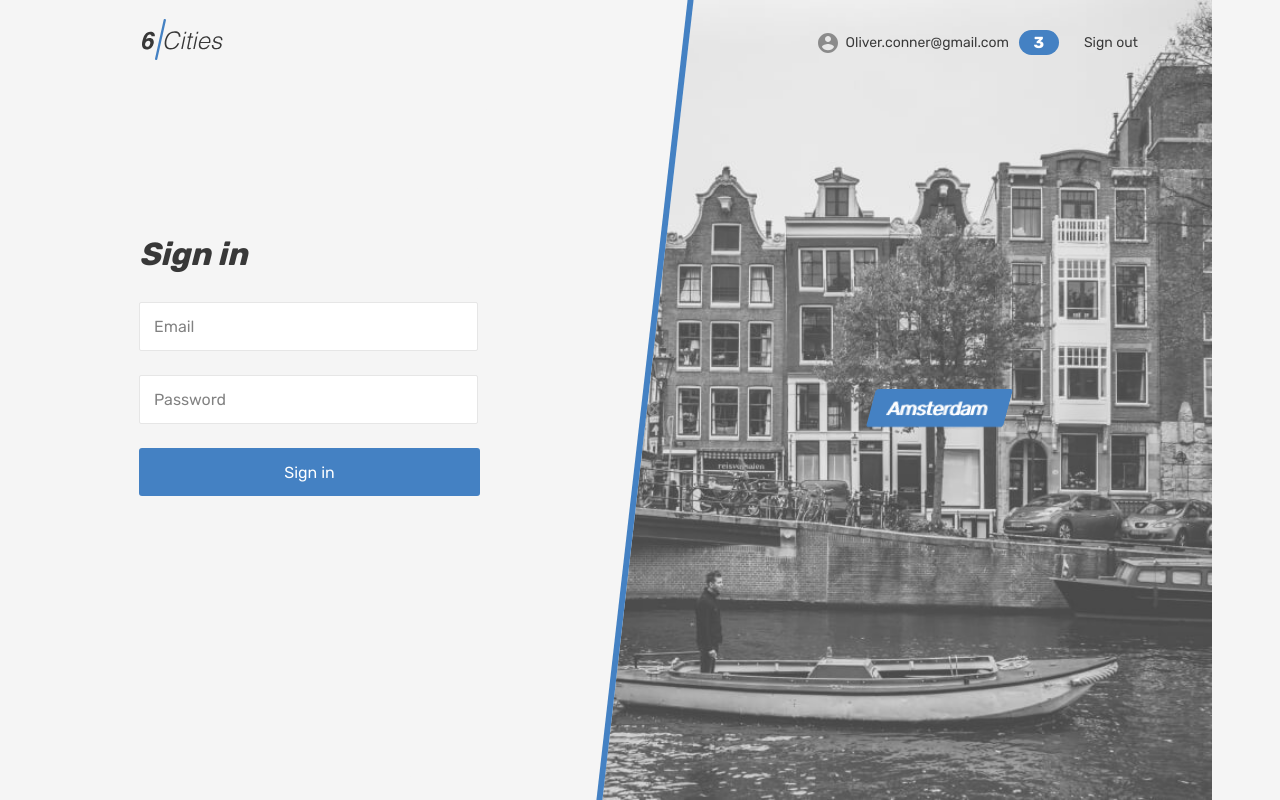
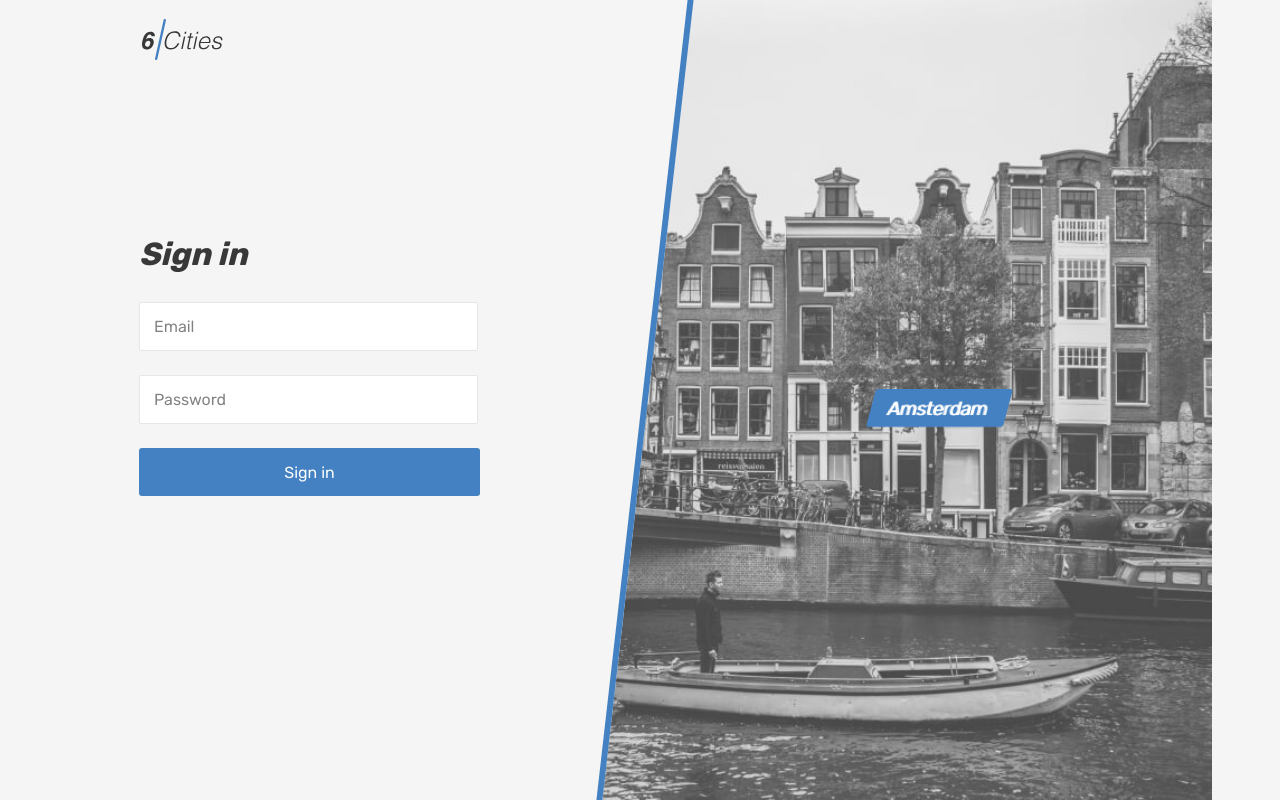
Before and after one commit to htmlacademy-react/1886249-six-cities-17, a React (Vite) app: page /log-in in a window 1280 px wide. Built offline with nearby package versions, Linux system fonts and the light colour scheme.

Commit message:
add layout

```diff
--- a/src/App.tsx/App.tsx
+++ b/src/App.tsx/App.tsx
@@ -5,15 +5,18 @@ import { placesToStay } from '../pages/mock-data';
 import {BrowserRouter, Routes, Route} from 'react-router-dom';
 import NotFoundPage from '../pages/not-found-page/NotFoundPage';
 import OfferPage from '../pages/offer-page/OfferPage';
+import Layout from '../layout/Layout';
 
 function App() {
   return (
     <BrowserRouter>
       <Routes>
-        <Route path="/" index element={<MainPage placesToStay={placesToStay} />} />
-        <Route path="/favourites" element={<FavouritesPage />} />
+        <Route path="/" element={<Layout />} >
+          <Route index element={<MainPage placesToStay={placesToStay} />} />
+          <Route path="/favourites" element={<FavouritesPage />} />
+          <Route path="/offer/:id" element={<OfferPage />} />
+        </Route>
         <Route path="/log-in" element={<LoginPage />} />
-        <Route path="/offer/:id" element={<OfferPage />} />
         <Route path="*" element={<NotFoundPage />} />
       </Routes>
     </BrowserRouter>
--- /dev/null
+++ b/src/layout/Layout.tsx
@@ -0,0 +1,13 @@
+import { Outlet } from 'react-router-dom';
+import Header from '../components/header/Header';
+
+function Layout() {
+  return (
+    <div className="page page--gray page--main">
+      <Header/>
+      <Outlet/>
+    </div>
+  );
+}
+
+export default Layout;
--- a/src/pages/favorites-page/FavoritesPage.tsx
+++ b/src/pages/favorites-page/FavoritesPage.tsx
@@ -1,9 +1,8 @@
-import Header from '../../components/header/Header';
+
 
 export default function FavouritesPage() {
   return (
-    <div className="page">
-      <Header/>
+    <>
       <main className="page__main page__main--favorites">
         <div className="page__favorites-container container">
           <section className="favorites">
@@ -136,6 +135,6 @@ export default function FavouritesPage() {
           <img className="footer__logo" src="img/logo.svg" alt="6 cities logo" width={64} height={33} />
         </a>
       </footer>
-    </div>
+    </>
   );
 }
--- a/src/pages/login-page/LoginPage.tsx
+++ b/src/pages/login-page/LoginPage.tsx
@@ -1,9 +1,17 @@
-import Header from '../../components/header/Header';
+import Logo from '../../components/logo/Logo';
 
 function LoginPage() {
   return (
     <div className="page page--gray page--login">
-      <Header/>
+      <header className="header">
+        <div className="container">
+          <div className="header__wrapper">
+            <div className="header__left">
+              <Logo/>
+            </div>
+          </div>
+        </div>
+      </header>
       <main className="page__main page__main--login">
         <div className="page__login-container container">
           <section className="login">
--- a/src/pages/main-page/MainPage.tsx
+++ b/src/pages/main-page/MainPage.tsx
@@ -1,4 +1,3 @@
-import Header from '../../components/header/Header';
 import OfferCard from '../../components/offer-card-main/OfferCard';
 import { amsterdamOffers } from '../mock-data';
 
@@ -8,8 +7,6 @@ type MainPageProps = {
 
 export default function MainPage ({placesToStay}: MainPageProps): JSX.Element {
   return (
-    <div className="page page--gray page--main">
-      <Header/>
     <main className="page__main page__main--index">
       <h1 className="visually-hidden">Cities</h1>
       <div className="tabs">
@@ -78,6 +75,5 @@ export default function MainPage ({placesToStay}: MainPageProps): JSX.Element {
         </div>
       </div>
     </main>
-    </div>
   );
 }
--- a/src/pages/offer-page/OfferPage.tsx
+++ b/src/pages/offer-page/OfferPage.tsx
@@ -1,18 +1,16 @@
-import Header from '../../components/header/Header';
+
 import NearPlaces from '../../components/offer/near-places/NearPlaces';
 import Offer from '../../components/offer/offer/Offer';
 
 function OfferPage() {
   return (
-    <div className="page">
-      <Header/>
     <main className="page__main page__main--offer">
       <Offer/>
       <div className="container">
         <NearPlaces/>
       </div>
     </main>
-    </div>
+
   );
 }
 
```
Lines whose indentation alone changed are shown as unchanged.
